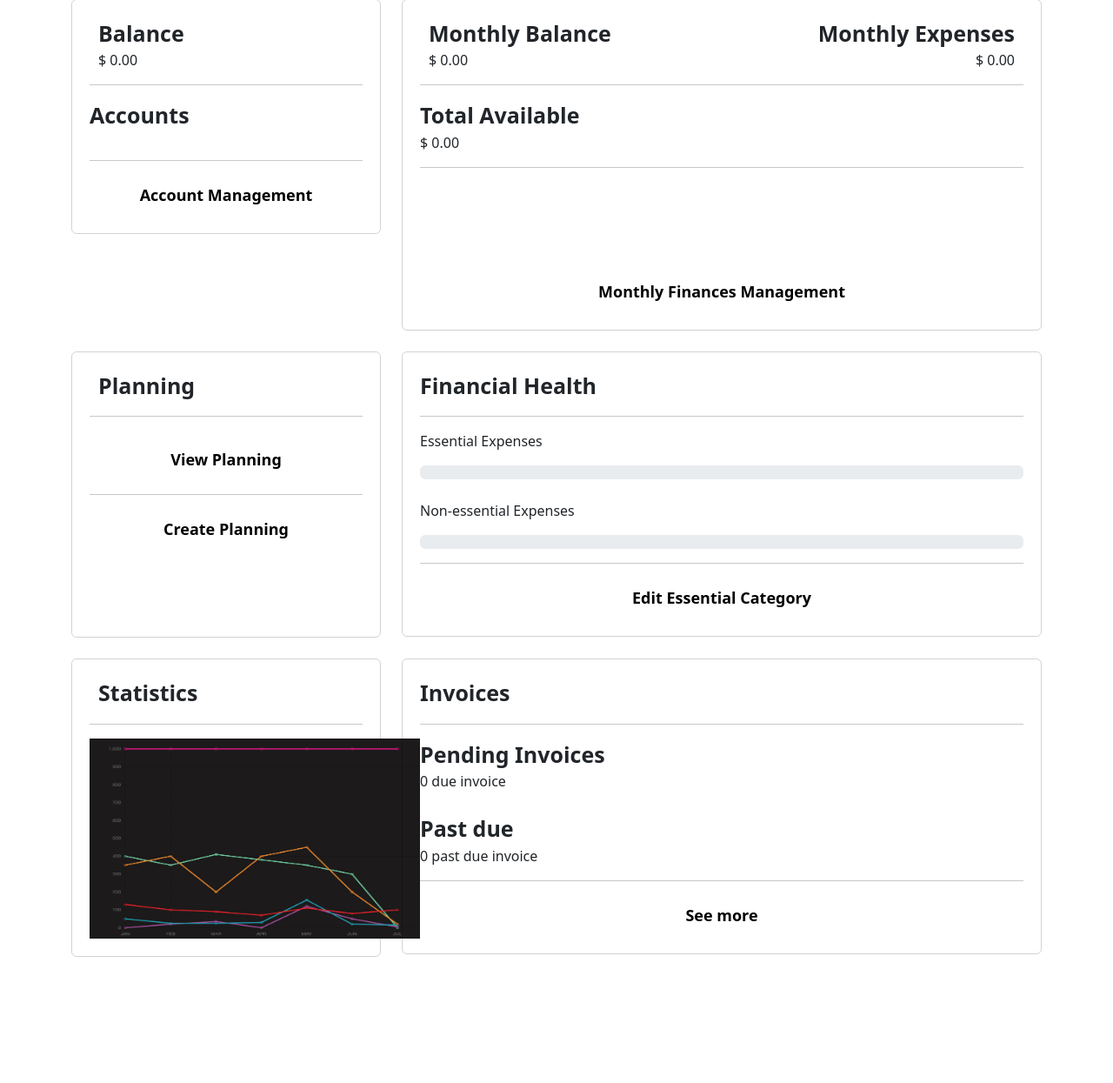
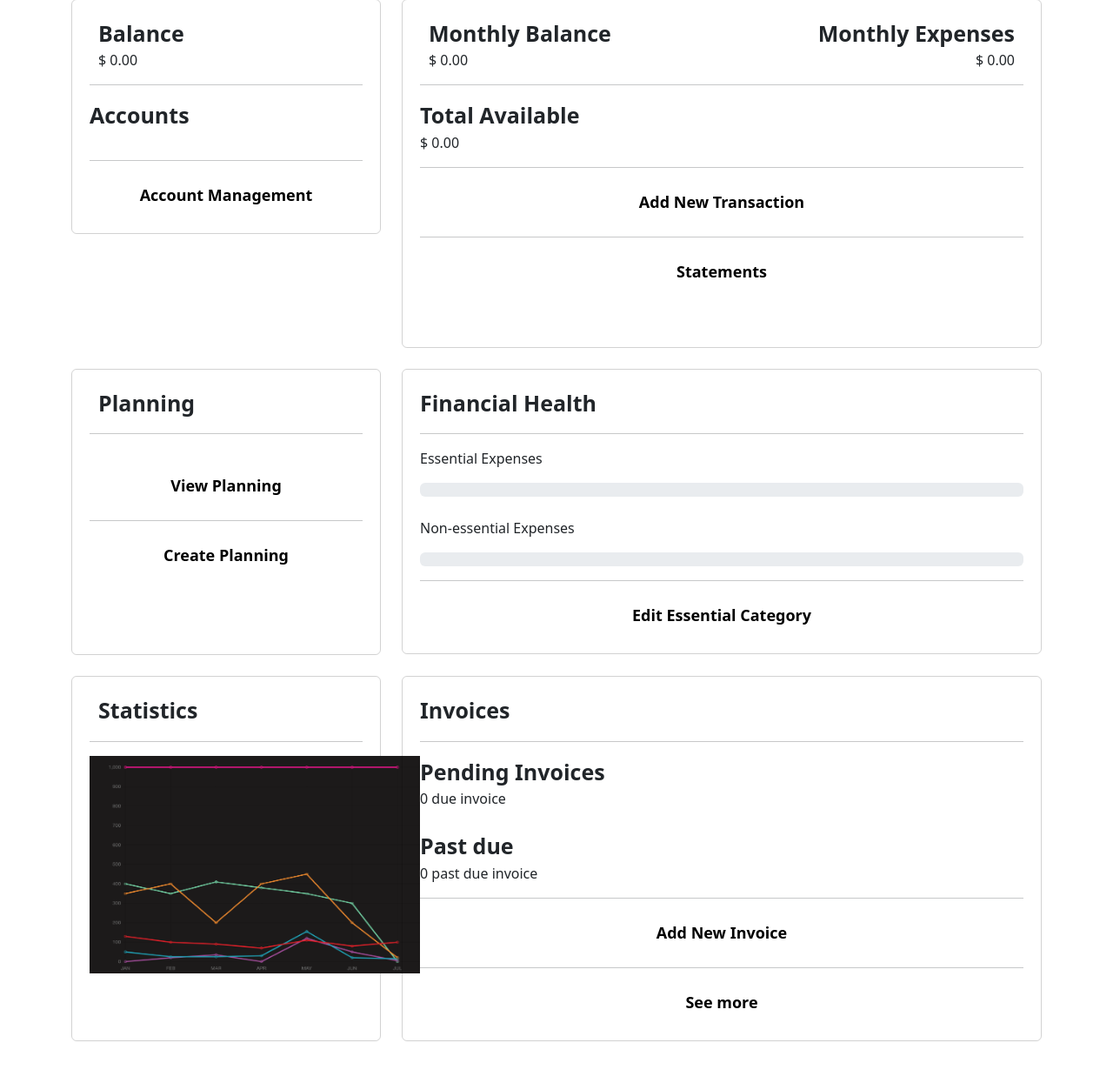
Before and after one commit to danimorwen/personal_finance_project, a Django app: page /profile/home/ in a window 1280 px wide. Shown: the part 233-1478 px from the top of the page at 87% size. Before the commit the page ends 1333 px from the top, so only its background shows below. Run offline with Django 4.2, Linux system fonts and the light colour scheme; data that the repository does not hold is empty.

Commit message:
add statements and transaction buttons in home.html

```diff
--- a/statement/templates/transactions_views.html
+++ b/statement/templates/transactions_views.html
@@ -79,7 +79,7 @@
         </tr>
         {% for transaction in transactions %}
         <tr class="linha">
-            <td width="10%">{{transaction.account}}</td>
+            <td width="10%"><img width="50%" src="{{transaction.account.bank_icon.url}}"></td>
             <td>{{transaction.category}}</td>
             <td>{{transaction.date}}</td>
             <td>
--- a/statement/views.py
+++ b/statement/views.py
@@ -59,7 +59,6 @@ def transactions(request):
             )
             transaction.save()
             account = AccountRepository().get_account_by_id(account)
-            print("type", type)
             if type == "I":
                 account.amount += float(amount)
                 messages.add_message(
--- a/user_profile/templates/home.html
+++ b/user_profile/templates/home.html
@@ -59,7 +59,7 @@
                     {% for account in accounts %}
 
                     <div class="lista-conta">
-                        <span>{{account.name}}</span>
+                        <span><img width="07%" src="{{account.bank_icon.url}}">&nbsp&nbsp{{account.name}}</span>
                         <span class="{% if account.amount > 0 %} total-conta positivo {% else %} total-conta negativo {% endif %}">$ {{account.amount|floatformat:2}}</span>
                     </div>
                     <br>
@@ -97,7 +97,9 @@
                 <span class="fonte-destaque">Total Available</span>
                 <span class="{% if total_monthly > 0 %} total-conta positivo {% else %} total-conta negativo {% endif %}">$ {{total_monthly|floatformat:2}}</span>
                 <hr class="hr-borda">
-                <a href="{% url 'transactions_views'%}" class="botao-principal" style="margin-top: 103px">Monthly Finances Management</a>
+                <a href="{% url 'transactions'%}" class="botao-principal">Add New Transaction</a>
+                <hr class="hr-borda">
+                <a href="{% url 'transactions_views'%}" class="botao-principal" style="margin-bottom: 43px">Statements</a>
             </div>
         </div>
 
@@ -110,10 +112,10 @@
                     <span class="fonte-destaque">Planning</span>
                 </div>
                 <hr class="hr-borda">
-                <a href="{% url 'planning_views' %}" class="botao-principal" style="margin-top:10px">View Planning</a>
+                <a href="{% url 'planning_views' %}" class="botao-principal" style="margin-top:20px">View Planning</a>
 
                 <hr class="hr-borda">
-                <a href="{% url 'create_planning' %}" class="botao-principal" style="margin-bottom:80px">Create Planning</a>
+                <a href="{% url 'create_planning' %}" class="botao-principal" style="margin-bottom:70px">Create Planning</a>
             </div>
         </div>
         <div class="col-md-8">
@@ -147,7 +149,7 @@
                     <span class="fonte-destaque">Statistics</span>
                 </div>
                 <hr class="hr-borda">
-                <a  href="{% url 'dashboard' %}"><img src="{% static 'user_profile/img/dashboard.png' %}" alt="Annual Dashboad" width="380" height="230"></a>
+                <a  href="{% url 'dashboard' %}"><img src="{% static 'user_profile/img/dashboard.png' %}" alt="Annual Dashboad" width="380" height="250" style="margin-bottom: 57px"></a>
             </div>
         </div>
 
@@ -161,7 +163,8 @@
                 <br>
                 <span class="fonte-destaque negativo">Past due</span>
                 <span class="fonte-light">{{past_due_invoices}} past due invoice{{ x|pluralize:'s' }}</span>
-
+                <hr class="hr-borda">
+                <a href="{% url 'add_invoice'%}" class="botao-principal">Add New Invoice</a>
                 <hr class="hr-borda">
 
                 <a href="{% url 'show_invoices' %}" class="botao-principal">See more</a>
```
